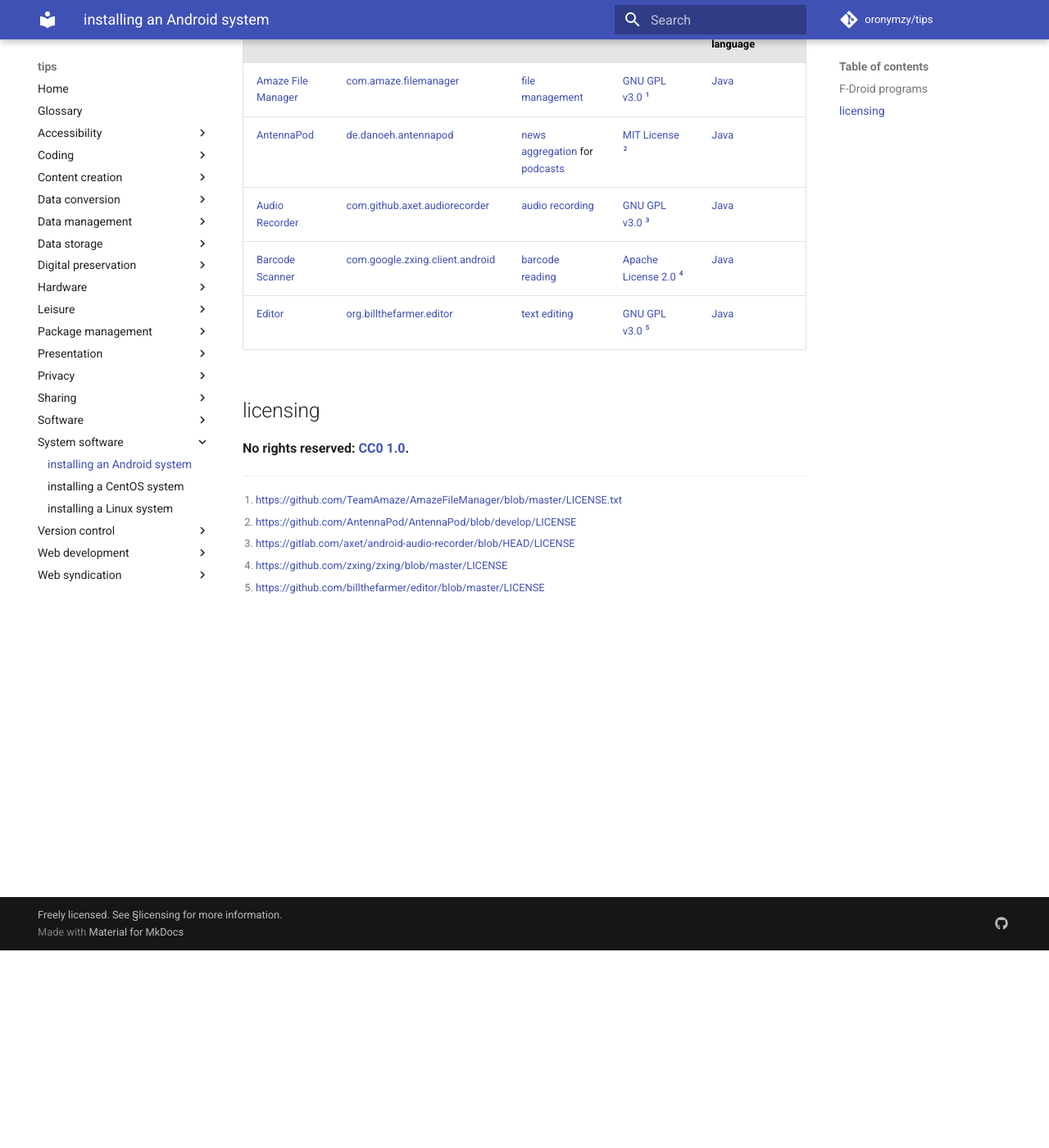
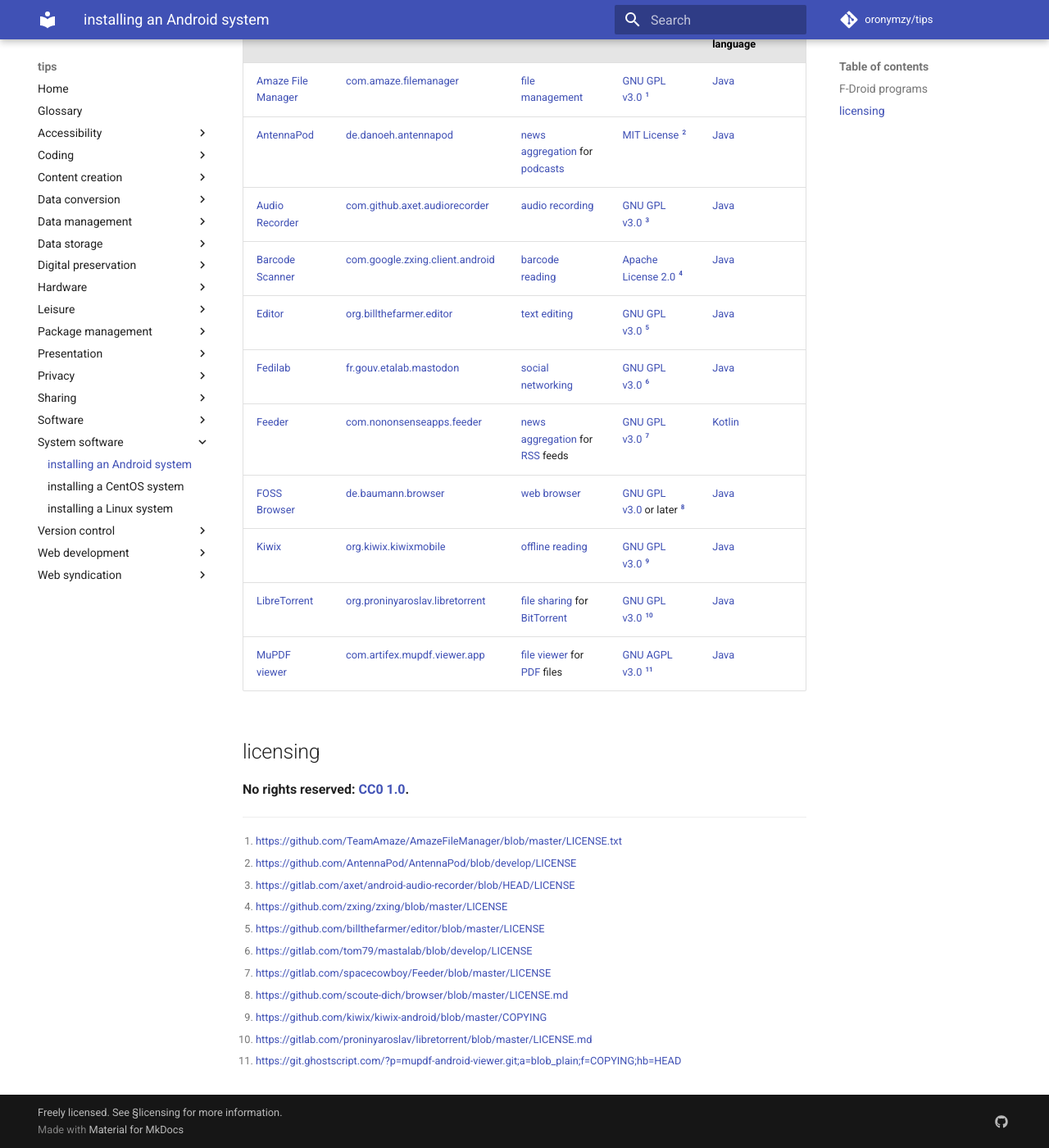
Before and after one commit to oronymzy/tips, an MkDocs documentation site: the page built from docs/insAdrs.md, in a window 1280 px wide and 1400 px high, scrolled down 241 px. Shown: the whole window at 82% size. Built offline with MkDocs 1.6.1 and Material for MkDocs 9.7.7, drawn with Linux system fonts in a browser that asks for light colours; comment, search, counter and statistics services are not loaded.

Commit message:
Add 6 table rows, align vertical bars of table
Add 'Fedilab', 'Feeder', 'FOSS Browser', 'Kiwix', 'LibreTorrent', and
'MuPDF viewer' table rows, with hyperlinks and footnotes.
Improve table readability by aligning vertical bars.

```diff
--- a/docs/insAdrs.md
+++ b/docs/insAdrs.md
@@ -2,13 +2,19 @@
 
 ## [F-Droid] programs
 
-| program name         | F-Droid package                   | program category                  | licensing                        | predominant programming language
-|:---------------------|:----------------------------------|:----------------------------------|:---------------------------------|:-
-| [Amaze File Manager] | [com.amaze.filemanager]           | [file management]                 | [GNU GPL v3.0] [^insAdrs1]       | [Java]
-| [AntennaPod]         | [de.danoeh.antennapod]            | [news aggregation] for [podcasts] | [MIT License] [^insAdrs2]        | [Java]
-| [Audio Recorder]     | [com.github.axet.audiorecorder]   | [audio recording]                 | [GNU GPL v3.0] [^insAdrs3]       | [Java]
-| [Barcode Scanner]    | [com.google.zxing.client.android] | [barcode reading]                 | [Apache License 2.0] [^insAdrs4] | [Java]
-| [Editor]             | [org.billthefarmer.editor]        | [text editing]                    | [GNU GPL v3.0] [^insAdrs5]       | [Java]
+| program name         | F-Droid package                   | program category                   | licensing                           | predominant programming language
+|:---------------------|:----------------------------------|:-----------------------------------|:------------------------------------|:-
+| [Amaze File Manager] | [com.amaze.filemanager]           | [file management]                  | [GNU GPL v3.0] [^insAdrs1]          | [Java]
+| [AntennaPod]         | [de.danoeh.antennapod]            | [news aggregation] for [podcasts]  | [MIT License] [^insAdrs2]           | [Java]
+| [Audio Recorder]     | [com.github.axet.audiorecorder]   | [audio recording]                  | [GNU GPL v3.0] [^insAdrs3]          | [Java]
+| [Barcode Scanner]    | [com.google.zxing.client.android] | [barcode reading]                  | [Apache License 2.0] [^insAdrs4]    | [Java]
+| [Editor]             | [org.billthefarmer.editor]        | [text editing]                     | [GNU GPL v3.0] [^insAdrs5]          | [Java]
+| [Fedilab]            | [fr.gouv.etalab.mastodon]         | [social networking]                | [GNU GPL v3.0] [^insAdrs6]          | [Java]
+| [Feeder]             | [com.nononsenseapps.feeder]       | [news aggregation] for [RSS] feeds | [GNU GPL v3.0] [^insAdrs7]          | [Kotlin]
+| [FOSS Browser]       | [de.baumann.browser]              | [web browser]                      | [GNU GPL v3.0] or later [^insAdrs8] | [Java]
+| [Kiwix]              | [org.kiwix.kiwixmobile]           | [offline reading]                  | [GNU GPL v3.0] [^insAdrs9]          | [Java]
+| [LibreTorrent]       | [org.proninyaroslav.libretorrent] | [file sharing] for [BitTorrent]    | [GNU GPL v3.0] [^insAdrs10]         | [Java]
+| [MuPDF viewer]       | [com.artifex.mupdf.viewer.app]    | [file viewer] for [PDF] files      | [GNU AGPL v3.0] [^insAdrs11]        | [Java]
 
 [Amaze File Manager]: https://github.com/TeamAmaze/AmazeFileManager
 [Android]: https://en.wikipedia.org/wiki/Android_(operating_system)
@@ -16,28 +22,56 @@
 [Apache License 2.0]: https://choosealicense.com/licenses/apache-2.0/
 [Audio Recorder]: https://gitlab.com/axet/android-audio-recorder
 [Barcode Scanner]: https://github.com/zxing/zxing
+[BitTorrent]: https://en.wikipedia.org/wiki/BitTorrent
 [Editor]: https://github.com/billthefarmer/editor
 [F-Droid]: https://f-droid.org/
+[FOSS Browser]: https://github.com/scoute-dich/browser
+[Fedilab]: https://fedilab.app/
+[Feeder]: https://gitlab.com/spacecowboy/Feeder
+[GNU AGPL v3.0]: https://www.gnu.org/licenses/agpl-3.0.en.html
 [GNU GPL v3.0]: https://choosealicense.com/licenses/gpl-3.0/
 [Java]: https://en.wikipedia.org/wiki/Java_(programming_language)
+[Kiwix]: https://www.kiwix.org/en/
+[Kotlin]: https://en.wikipedia.org/wiki/Kotlin_(programming_language)
+[LibreTorrent]: https://gitlab.com/proninyaroslav/libretorrent
 [MIT License]: https://choosealicense.com/licenses/mit/
+[MuPDF viewer]: https://git.ghostscript.com/?p=mupdf-android-viewer.git;a=summary
+[PDF]: https://en.wikipedia.org/wiki/PDF
+[RSS]: https://en.wikipedia.org/wiki/RSS
 [audio recording]: https://en.wikipedia.org/wiki/Digital_recording
 [barcode reading]: https://en.wikipedia.org/wiki/Barcode_reader
 [com.amaze.filemanager]: https://f-droid.org/en/packages/com.amaze.filemanager/
+[com.artifex.mupdf.viewer.app]: https://f-droid.org/en/packages/com.artifex.mupdf.viewer.app/
 [com.github.axet.audiorecorder]: https://f-droid.org/en/packages/com.github.axet.audiorecorder/
 [com.google.zxing.client.android]: https://f-droid.org/en/packages/com.google.zxing.client.android/
+[com.nononsenseapps.feeder]: https://f-droid.org/en/packages/com.nononsenseapps.feeder/
+[de.baumann.browser]: https://f-droid.org/en/packages/de.baumann.browser/
 [de.danoeh.antennapod]: https://f-droid.org/en/packages/de.danoeh.antennapod/
 [file management]: https://en.wikipedia.org/wiki/File_manager
+[file sharing]: https://en.wikipedia.org/wiki/File_sharing
+[file viewer]: https://en.wikipedia.org/wiki/File_viewer
+[fr.gouv.etalab.mastodon]: https://f-droid.org/en/packages/fr.gouv.etalab.mastodon/
 [news aggregation]: https://en.wikipedia.org/wiki/News_aggregator
+[offline reading]: https://en.wikipedia.org/wiki/Offline_reader
 [org.billthefarmer.editor]: https://f-droid.org/en/packages/org.billthefarmer.editor/
+[org.kiwix.kiwixmobile]: https://f-droid.org/en/packages/org.kiwix.kiwixmobile/
+[org.proninyaroslav.libretorrent]: https://f-droid.org/en/packages/org.proninyaroslav.libretorrent/
 [podcasts]: https://en.wikipedia.org/wiki/Podcast
+[social networking]: https://en.wikipedia.org/wiki/Social_networking_service
 [text editing]: https://en.wikipedia.org/wiki/Text_editor
+[web browser]: https://en.wikipedia.org/wiki/Web_browser
 
 [^insAdrs1]: <https://github.com/TeamAmaze/AmazeFileManager/blob/master/LICENSE.txt>
 [^insAdrs2]: <https://github.com/AntennaPod/AntennaPod/blob/develop/LICENSE>
 [^insAdrs3]: <https://gitlab.com/axet/android-audio-recorder/blob/HEAD/LICENSE>
 [^insAdrs4]: <https://github.com/zxing/zxing/blob/master/LICENSE>
 [^insAdrs5]: <https://github.com/billthefarmer/editor/blob/master/LICENSE>
+[^insAdrs6]: <https://gitlab.com/tom79/mastalab/blob/develop/LICENSE>
+[^insAdrs7]: <https://gitlab.com/spacecowboy/Feeder/blob/master/LICENSE>
+[^insAdrs8]: <https://github.com/scoute-dich/browser/blob/master/LICENSE.md>
+[^insAdrs9]: <https://github.com/kiwix/kiwix-android/blob/master/COPYING>
+[^insAdrs10]: <https://gitlab.com/proninyaroslav/libretorrent/blob/master/LICENSE.md>
+[^insAdrs11]: <https://git.ghostscript.com/?p=mupdf-android-viewer.git;a=blob_plain;f=COPYING;hb=HEAD>
 
 ## licensing
 **No rights reserved: [CC0 1.0](https://creativecommons.org/publicdomain/zero/1.0/).**
```
